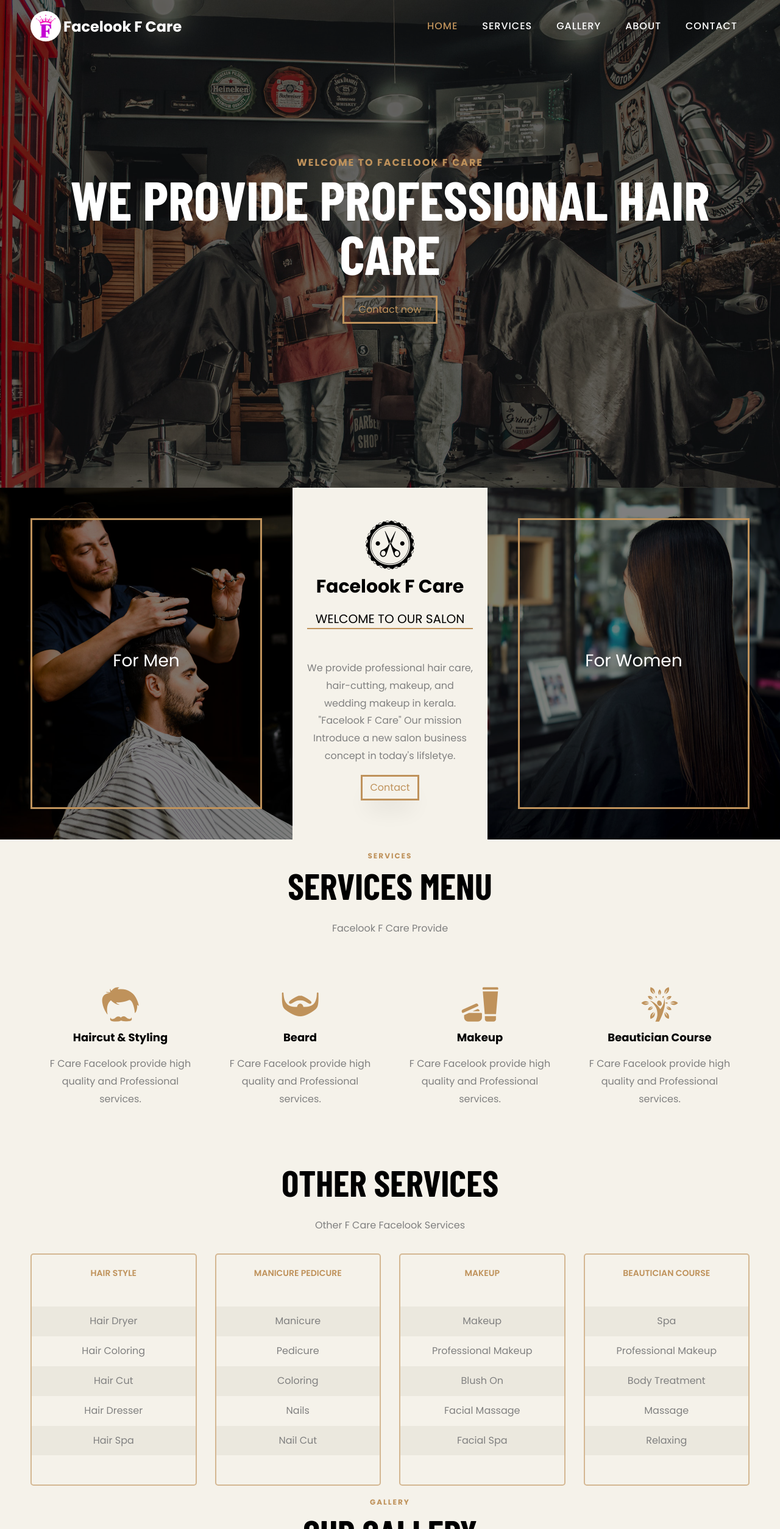
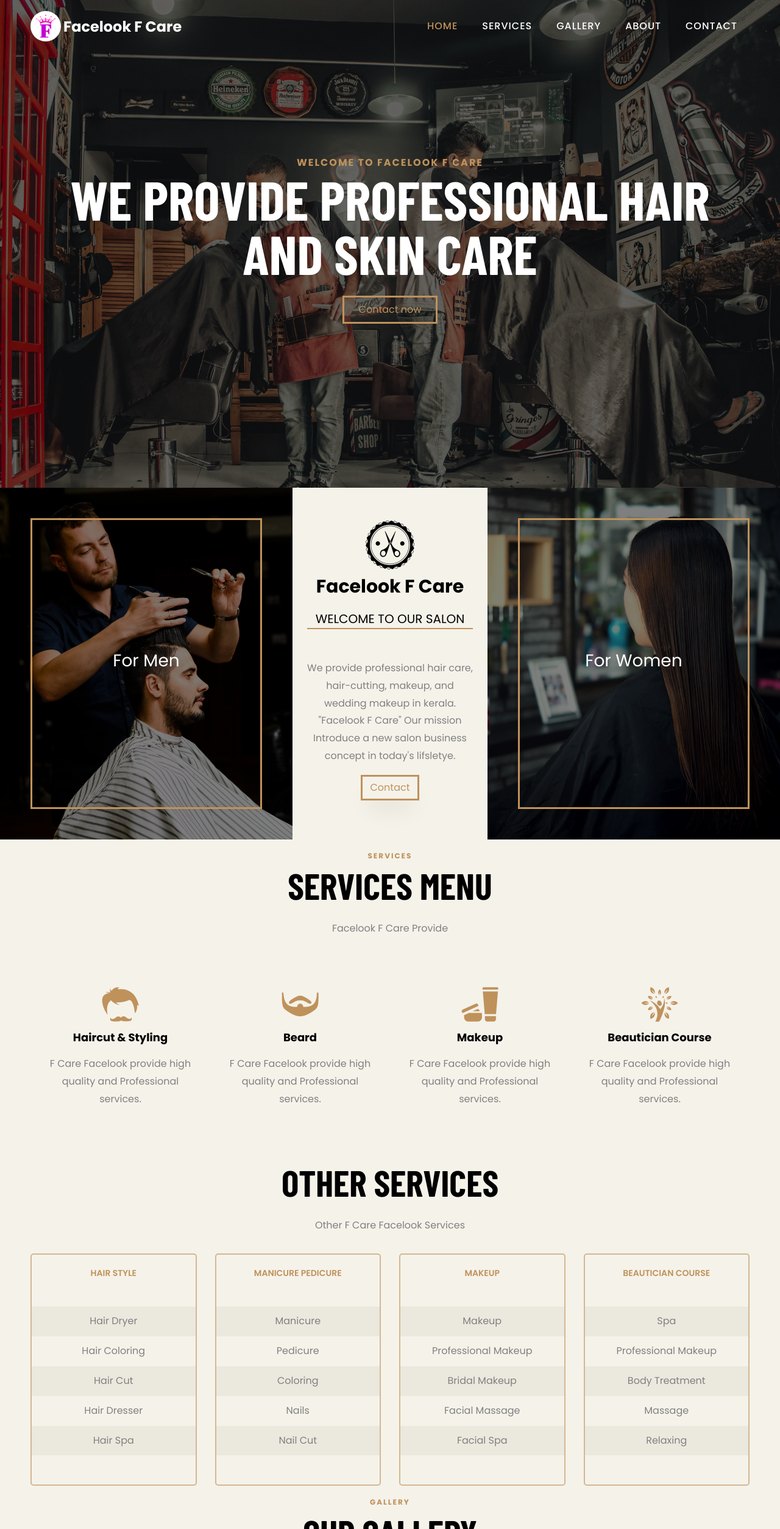
Before and after one commit to dmktgs/facelookfcare, a plain HTML site: page index.html in a window 1280 px wide. Shown: the top 2508 px of the page at 61% size. Drawn offline with nearby package versions, Linux system fonts and the light colour scheme; some packages are replaced by stand-ins of ours; no server answers; files whose address does not match are found by name.

Commit message:
update
k

```diff
--- a/index.html
+++ b/index.html
@@ -56,7 +56,7 @@
           <div class="col-lg-12 ftco-animate d-flex align-items-center">
           	<div class="text text-center">
           		<span class="subheading">Welcome to Facelook F Care</span>
-		  				<h1 class="mb-4">WE PROVIDE PROFESSIONAL HAIR CARE</h1>
+		  				<h1 class="mb-4">WE PROVIDE PROFESSIONAL HAIR AND SKIN CARE</h1>
 		  				<p><a href="https://wa.me/917306670200" class="btn btn-primary btn-outline-primary px-4 py-2">Contact now</a></p>
 							</div>
 							</div>
@@ -203,7 +203,7 @@
 				<ul>
 					<li>Makeup</li>
 							<li>Professional Makeup</li>
-							<li>Blush On</li>
+							<li>Bridal Makeup</li>
 							<li>Facial Massage</li>
 							<li>Facial Spa</li>
 				</ul>
```
